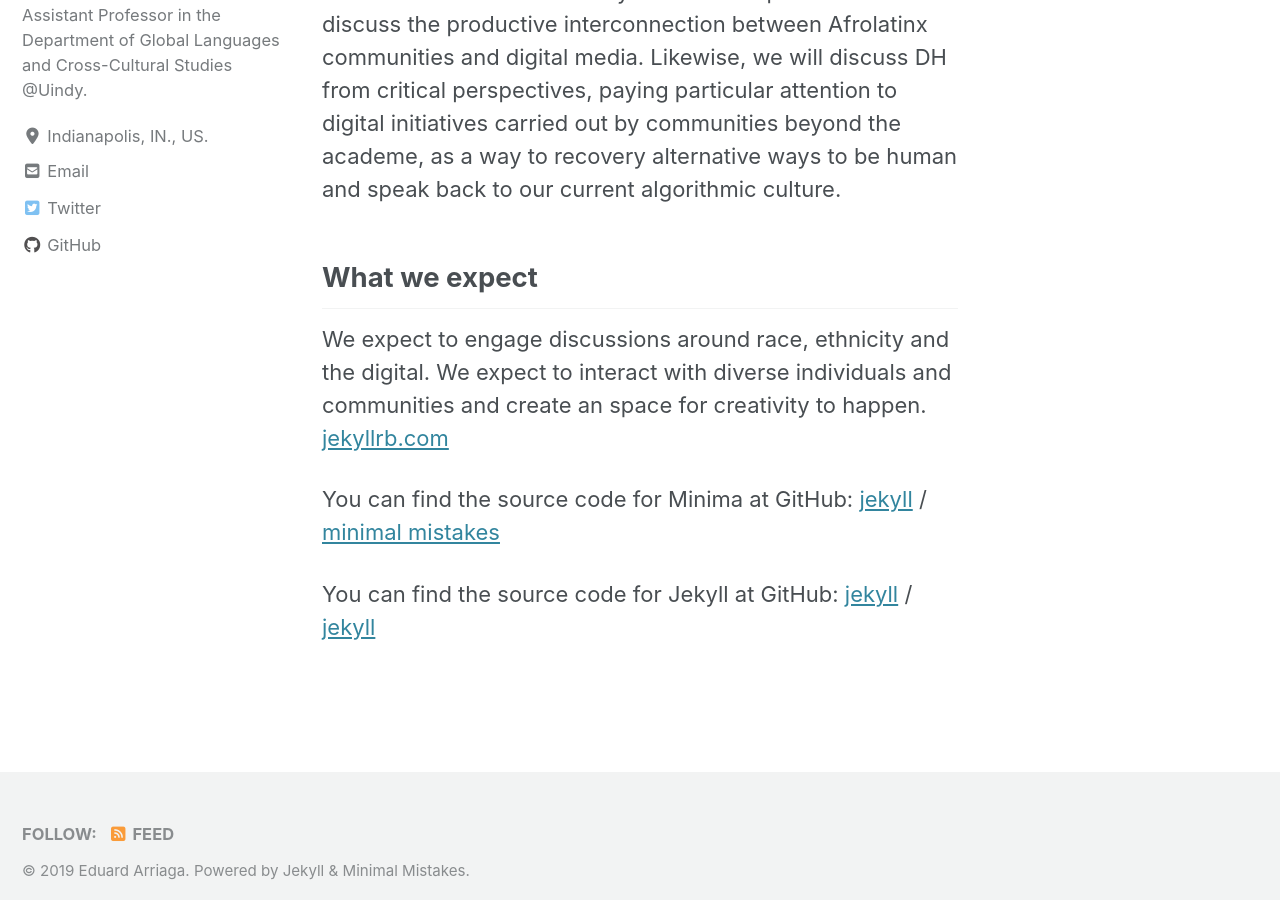
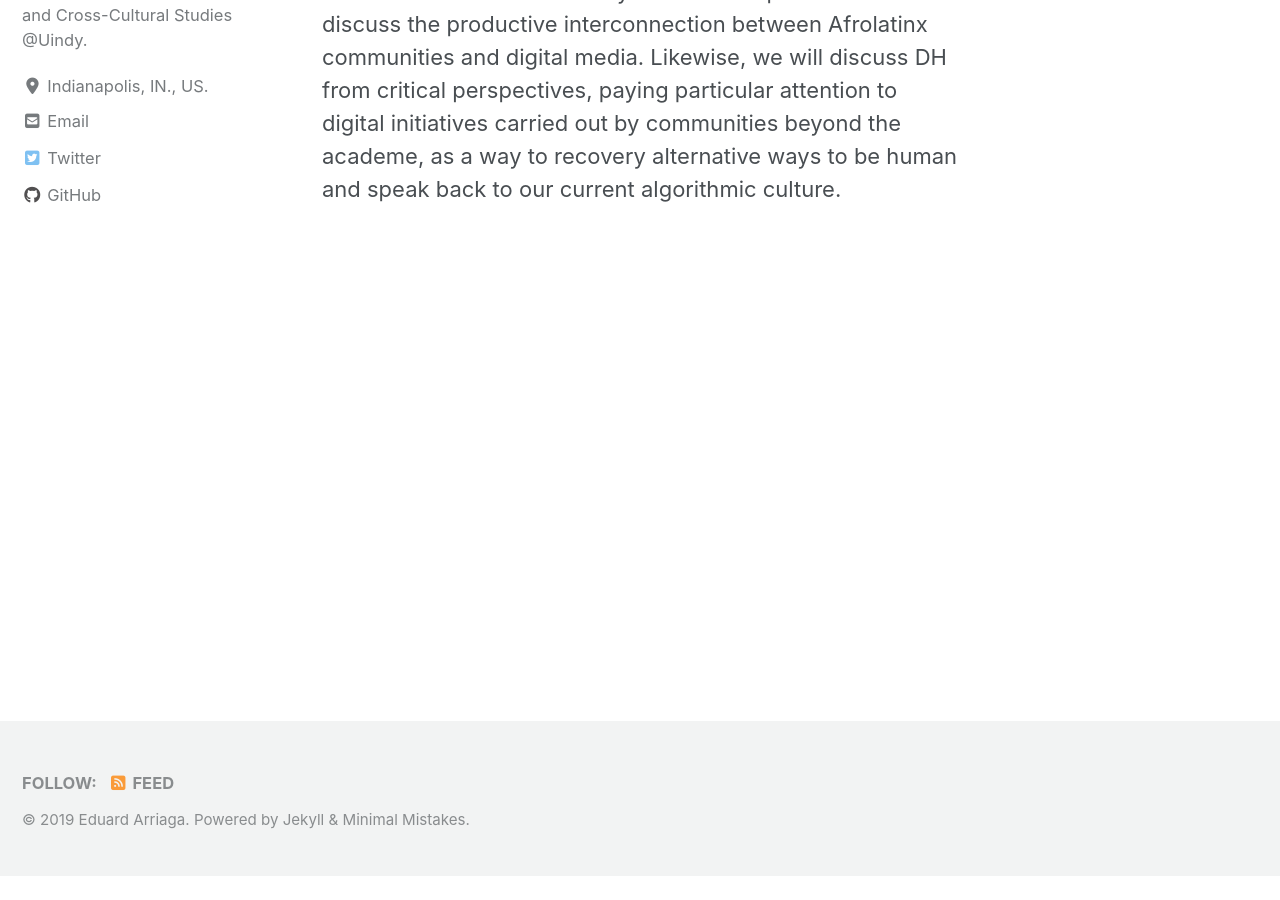
Before and after one commit to edyarr/edyarr.github.io, a Jekyll site: the page built from _pages/about.md, in a window 1280 px wide and 900 px high, scrolled down 581 px. Built offline with Jekyll 4.4.1, drawn with Linux system fonts in a browser that asks for light colours; cached includes are drawn as plain includes; nearby versions of some CDN libraries; after the commit the page ends 1457 px from its top, so only the background shows below that.

Commit message:
changes to about page

```diff
--- a/_pages/about.md
+++ b/_pages/about.md
@@ -1,25 +1,10 @@
 ---
 
 title: "About"
-permalink: "/about/"
+permalink: /about/
 header:
     image: "/images/header_image.jpg"
 ---
 
 # About
 Afrolatinx and Critical DH Beyond DH is a speace devoted to discuss the productive interconnection between Afrolatinx communities and digital media. Likewise, we will discuss DH from critical perspectives, paying particular attention to digital initiatives carried out by communities beyond the academe, as a way to recovery alternative ways to be human and speak back to our current algorithmic culture.
-
-## What we expect
-We expect to engage discussions around race, ethnicity and the digital. We expect to interact with diverse individuals and communities and create an space for creativity to happen.
-[jekyllrb.com](https://jekyllrb.com/)
-
-You can find the source code for Minima at GitHub:
-[jekyll][jekyll-organization] /
-[minimal mistakes](hhttps://mmistakes.github.io/minimal-mistakes/)
-
-You can find the source code for Jekyll at GitHub:
-[jekyll][jekyll-organization] /
-[jekyll](https://github.com/jekyll/jekyll)
-
-
-[jekyll-organization]: https://github.com/jekyll
```
